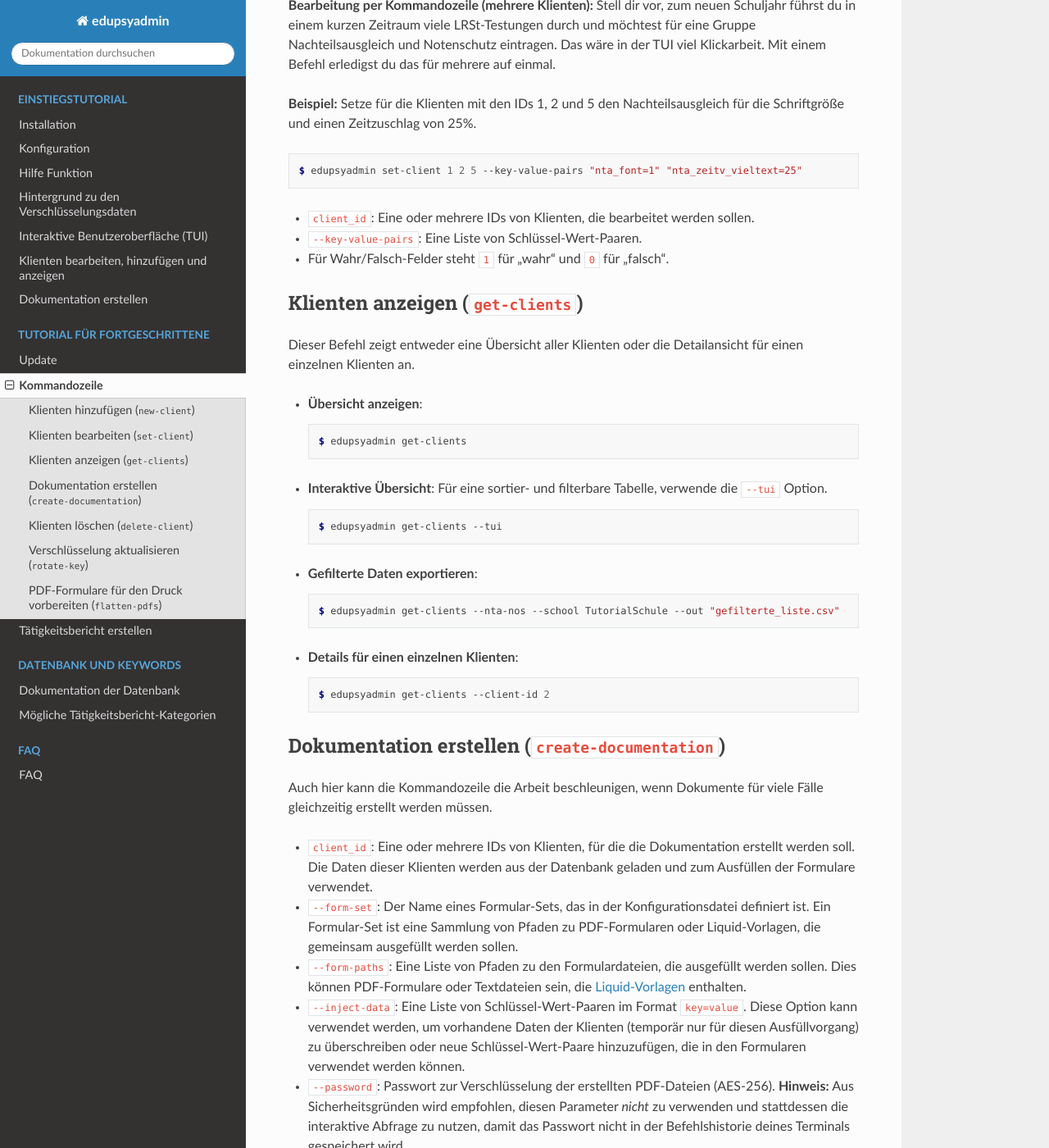
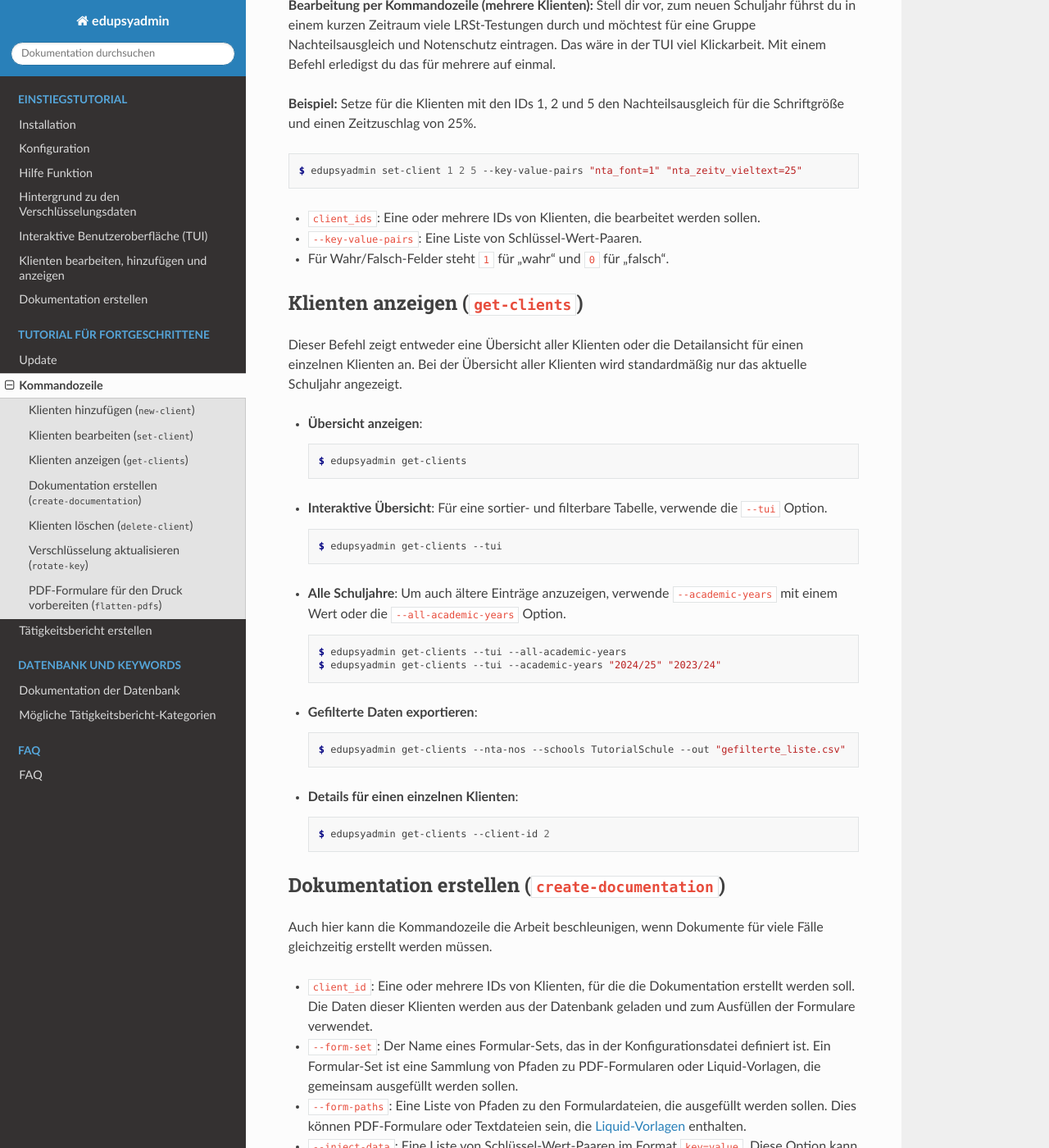
Before and after one commit to LKirst/edupsyadmin, a Sphinx documentation site: the page built from docs/tutorial/cli.rst, in a window 1280 px wide and 1400 px high, scrolled down 1177 px. Shown: the whole window at 82% size. Built offline with Sphinx 7.4.7 and the Read the Docs theme 3.1.0, drawn with Linux system fonts in a browser that asks for light colours; some of the changed text lies outside the part shown.

Commit message:
docs(tutorial.cli): update the documentation to reflect changes in argument names

```diff
--- a/docs/tutorial/cli.rst
+++ b/docs/tutorial/cli.rst
@@ -69,7 +69,7 @@ Nachteilsausgleich für die Schriftgröße und einen Zeitzuschlag von 25%.
 
     $ edupsyadmin set-client 1 2 5 --key-value-pairs "nta_font=1" "nta_zeitv_vieltext=25"
 
-- ``client_id``: Eine oder mehrere IDs von Klienten, die bearbeitet werden
+- ``client_ids``: Eine oder mehrere IDs von Klienten, die bearbeitet werden
   sollen.
 
 - ``--key-value-pairs``: Eine Liste von Schlüssel-Wert-Paaren.
@@ -81,7 +81,8 @@ Klienten anzeigen (``get-clients``)
 -----------------------------------
 
 Dieser Befehl zeigt entweder eine Übersicht aller Klienten oder die
-Detailansicht für einen einzelnen Klienten an.
+Detailansicht für einen einzelnen Klienten an. Bei der Übersicht aller Klienten
+wird standardmäßig nur das aktuelle Schuljahr angezeigt.
 
 -   **Übersicht anzeigen**:
 
@@ -96,11 +97,20 @@ Detailansicht für einen einzelnen Klienten an.
 
         $ edupsyadmin get-clients --tui
 
+-   **Alle Schuljahre**: Um auch ältere Einträge anzuzeigen, verwende
+    ``--academic-years`` mit einem Wert oder die ``--all-academic-years``
+    Option.
+
+    .. code-block:: console
+
+        $ edupsyadmin get-clients --tui --all-academic-years
+        $ edupsyadmin get-clients --tui --academic-years "2024/25" "2023/24"
+
 -   **Gefilterte Daten exportieren**:
 
     .. code-block:: console
 
-        $ edupsyadmin get-clients --nta-nos --school TutorialSchule --out "gefilterte_liste.csv"
+        $ edupsyadmin get-clients --nta-nos --schools TutorialSchule --out "gefilterte_liste.csv"
 
 -   **Details für einen einzelnen Klienten**:
 
```
Also changed, not shown: other parts of docs/tutorial/cli.rst (+1 -1 lines).
